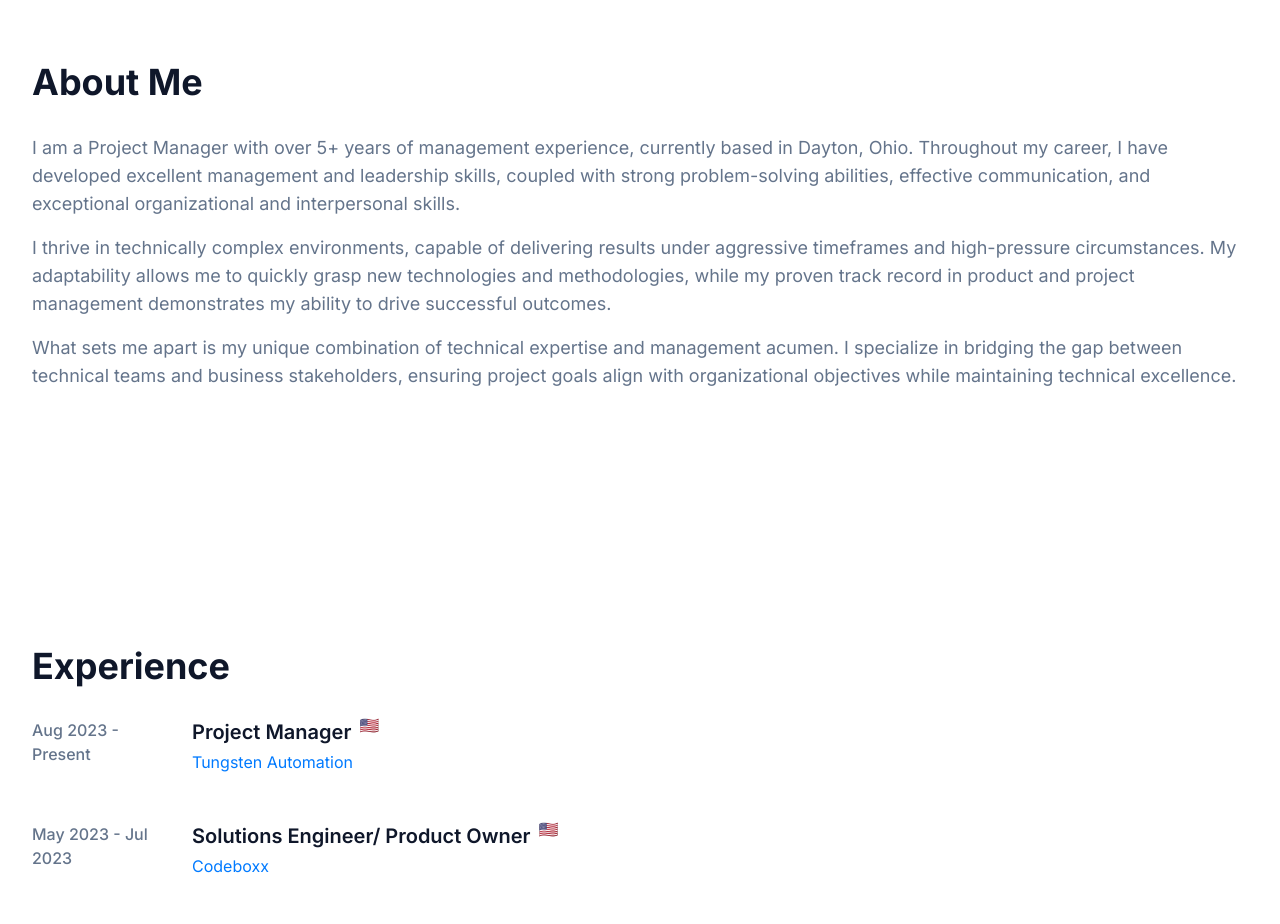
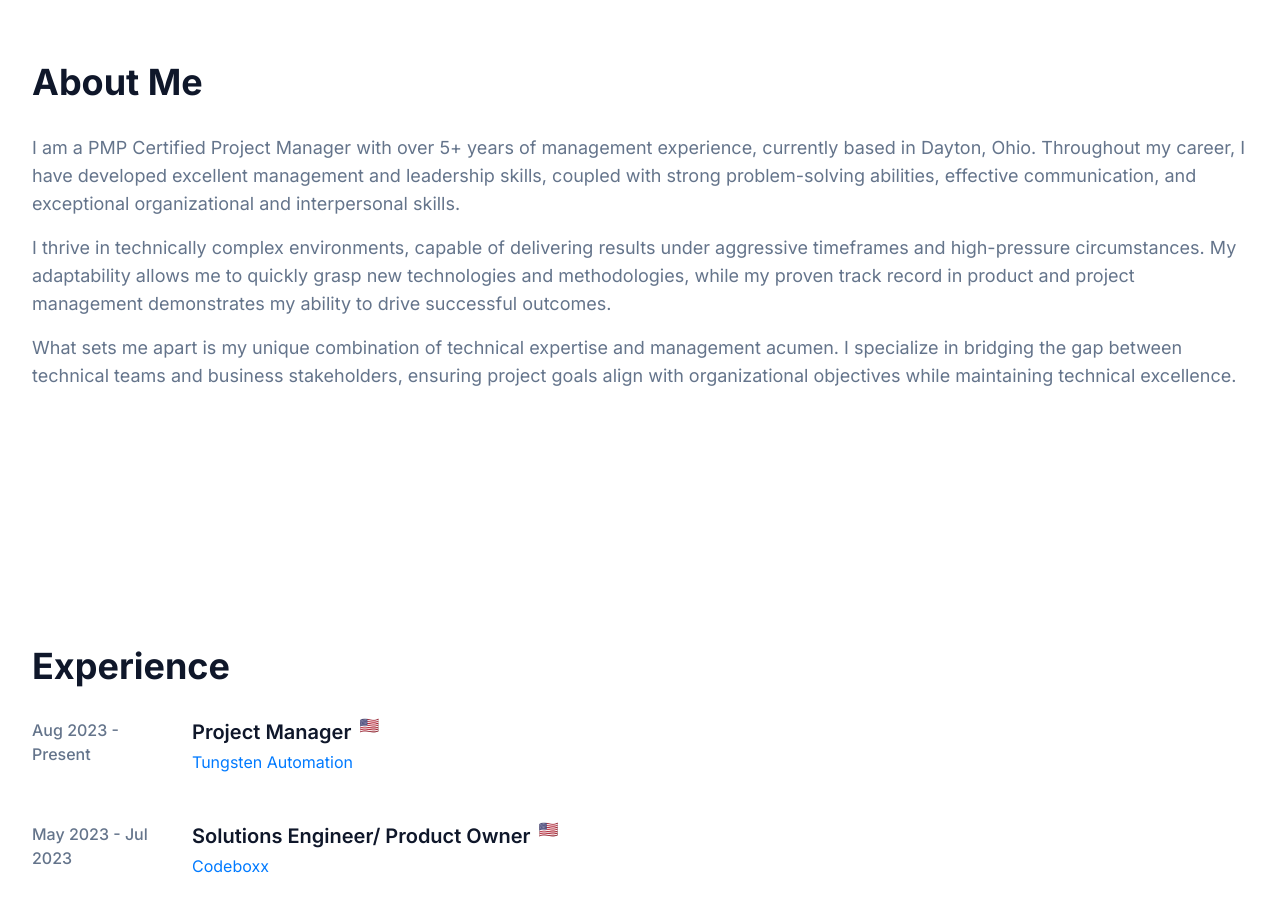
Before and after one commit to pulkitk07/Portfolio2, a Next.js app: page / in a window 1280 px wide. Shown: the part 960-1884 px from the top of the page. Built offline with nearby package versions, Linux system fonts and the light colour scheme.

Commit message:
Update About.tsx

```diff
--- a/src/components/sections/About.tsx
+++ b/src/components/sections/About.tsx
@@ -15,7 +15,7 @@ export default function About() {
           className="space-y-4 text-lg text-secondary dark:text-secondary-dark"
         >
           <p>
-            I am a Project Manager with over 5+ years of management experience, currently based in Dayton, Ohio.
+            I am a PMP Certified Project Manager with over 5+ years of management experience, currently based in Dayton, Ohio.
             Throughout my career, I have developed excellent management and leadership skills, coupled with strong
             problem-solving abilities, effective communication, and exceptional organizational and interpersonal skills.
           </p>
```
